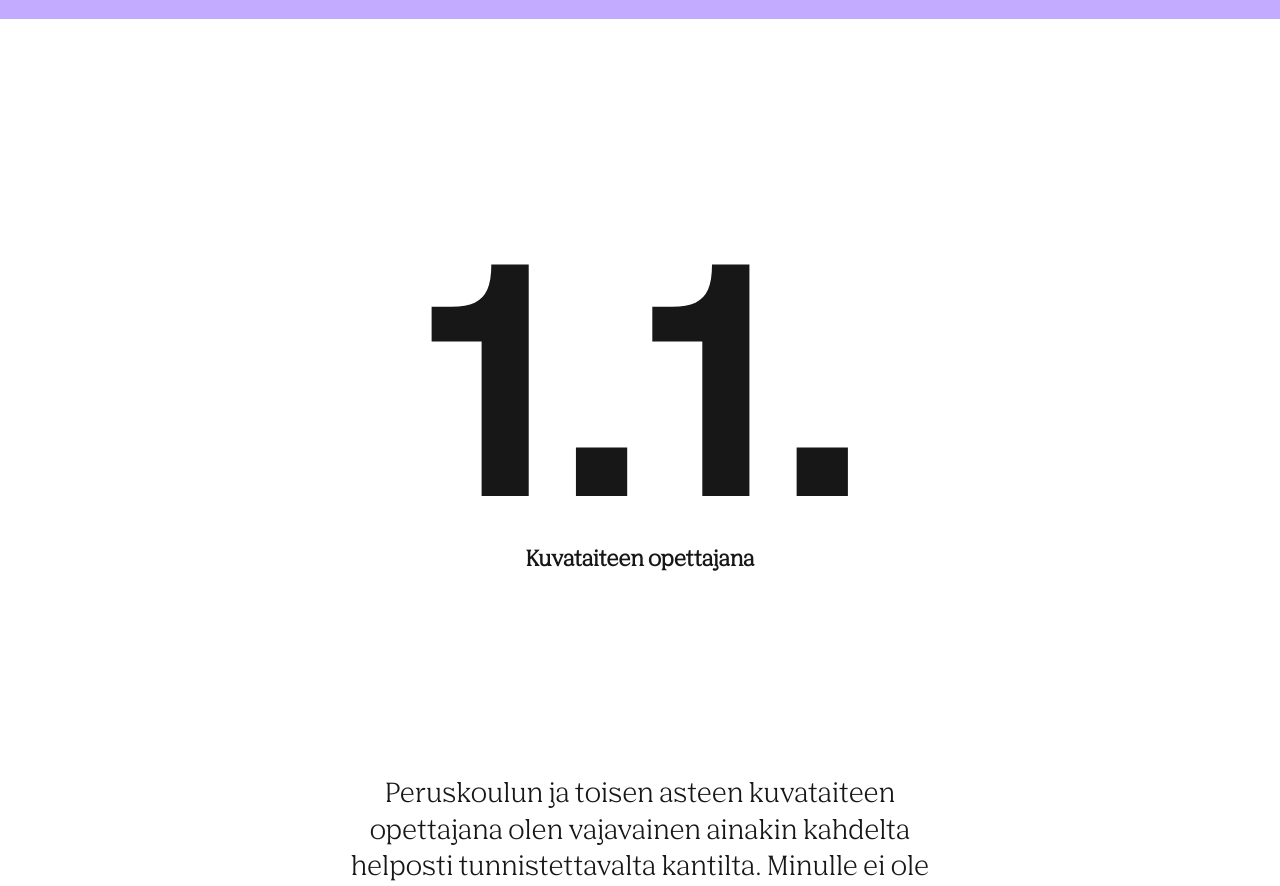
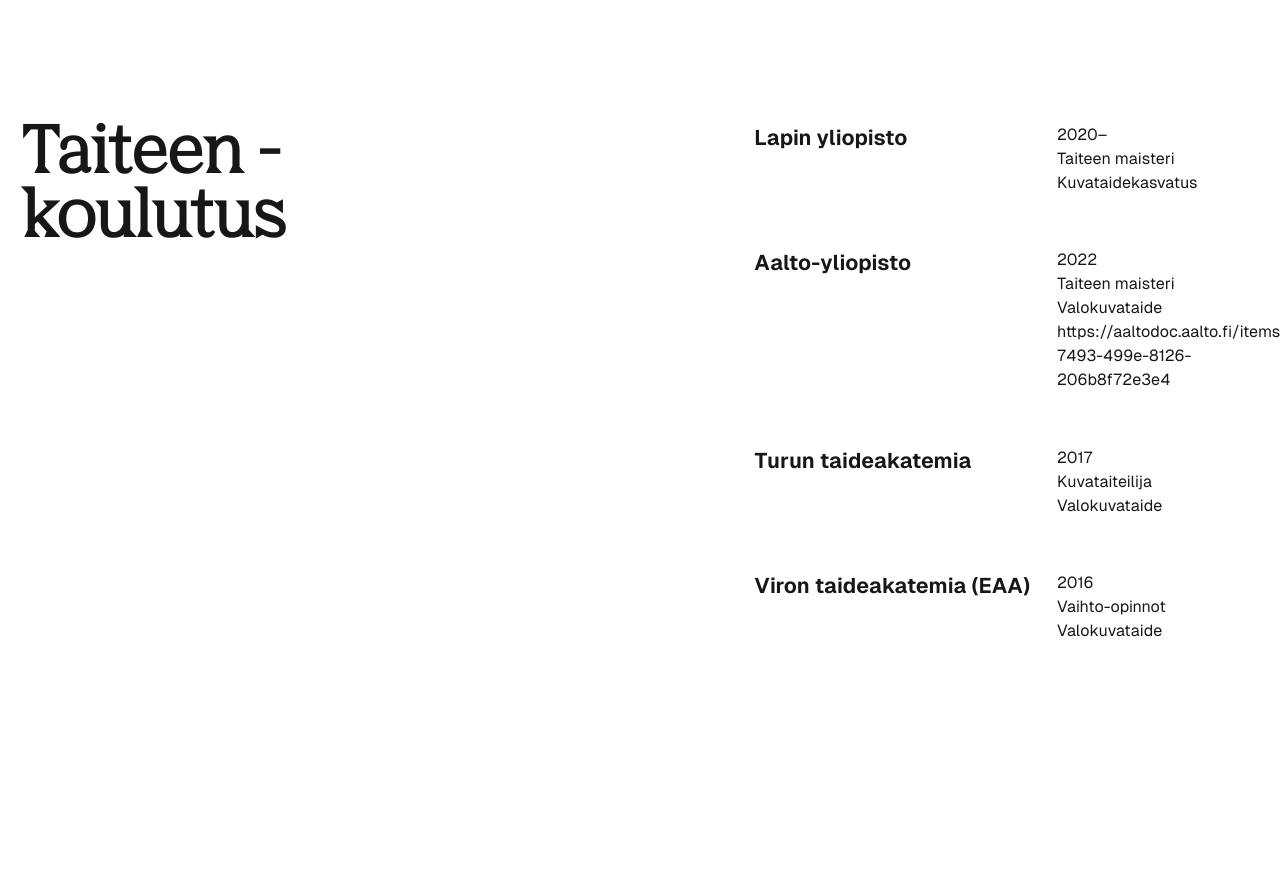
Before and after one commit to hibbi/hukkasusi-2.0, a Next.js app: page /opetusportfolio in a window 1280 px wide. Shown: the part 4385-5271 px from the top of the page. Built offline with nearby package versions, Linux system fonts and the light colour scheme.

Commit message:
koulutus

```diff
--- a/src/app/opetusportfolio/page.js
+++ b/src/app/opetusportfolio/page.js
@@ -12,6 +12,7 @@
 import CV from "@/pages/opetusportfolio/parts/cv";
 import Marquee from "@/pages/opetusportfolio/parts/sub-parts/marquee";
 import Hero from "@/pages/opetusportfolio/parts/sub-parts/hero";
+import Education from "@/pages/opetusportfolio/parts/education";
 
 export default function Protected() {
   return (
@@ -25,6 +26,7 @@
             </div>
             <Epilogue />
             <CV />
+            <Education />
             <ArtTeacher />
             <PhotographyTeacher />
             <WhoAmI />
--- a/src/pages/opetusportfolio/parts/cv.js
+++ b/src/pages/opetusportfolio/parts/cv.js
@@ -9,7 +9,6 @@
   return (
     <section
       id="services"
-      className="pt-16 mt-20"
     >
       <div className="items-center flex flex-col gap-5 lg:gap-8 content-start relative">
         <h2 className="self-start leading-tight text-base">Opetuskokemus</h2>
--- /dev/null
+++ b/src/pages/opetusportfolio/parts/education.js
@@ -0,0 +1,52 @@
+export default function Education() {
+  return (
+    <section id="education" className="relative">
+      <div className="flex flex-col md:grid md:grid-cols-12 gap-x-[1.5vw] gap-y-12">
+        <h2 className="md:col-span-3 items-start text-5xl leading-none md:flex-col md:flex md:content-start font-nib">
+          <span>Taiteen &shy;koulutus</span>
+        </h2>
+        <ul className="flex flex-col gap-10 md:gap-20 md:col-start-8 md:col-span-5">
+          <li className="flex flex-col md:flex-row justify-between">
+            <h3 className="text-base leading-snug md:w-3/5">Lapin yliopisto</h3>
+            <div className="flex flex-col text-sm font-normal md:w-2/5">
+              <span>2020–</span>
+              <span>Taiteen maisteri</span>
+              <span>Kuvataidekasvatus</span>
+            </div>
+          </li>
+          <li className="flex flex-col md:flex-row justify-between">
+            <h3 className="text-base leading-snug md:w-3/5">Aalto-yliopisto</h3>
+            <div className="flex flex-col text-sm font-normal md:w-2/5">
+              <span>2022</span>
+              <span>Taiteen maisteri</span>
+              <span>Valokuvataide</span>
+              <span>
+                https://aaltodoc.aalto.fi/items/449e8c29-7493-499e-8126-206b8f72e3e4
+              </span>
+            </div>
+          </li>
+          <li className="flex flex-col md:flex-row justify-between">
+            <h3 className="text-base leading-snug md:w-3/5">
+              Turun taideakatemia
+            </h3>
+            <div className="flex flex-col text-sm font-normal md:w-2/5">
+              <span>2017</span>
+              <span>Kuvataiteilija</span>
+              <span>Valokuvataide</span>
+            </div>
+          </li>
+          <li className="flex flex-col md:flex-row justify-between">
+            <h3 className="text-base leading-snug md:w-3/5">
+              Viron taideakatemia (EAA)
+            </h3>
+            <div className="flex flex-col text-sm font-normal md:w-2/5">
+              <span>2016</span>
+              <span>Vaihto-opinnot</span>
+              <span>Valokuvataide</span>
+            </div>
+          </li>
+        </ul>
+      </div>
+    </section>
+  );
+}
```
